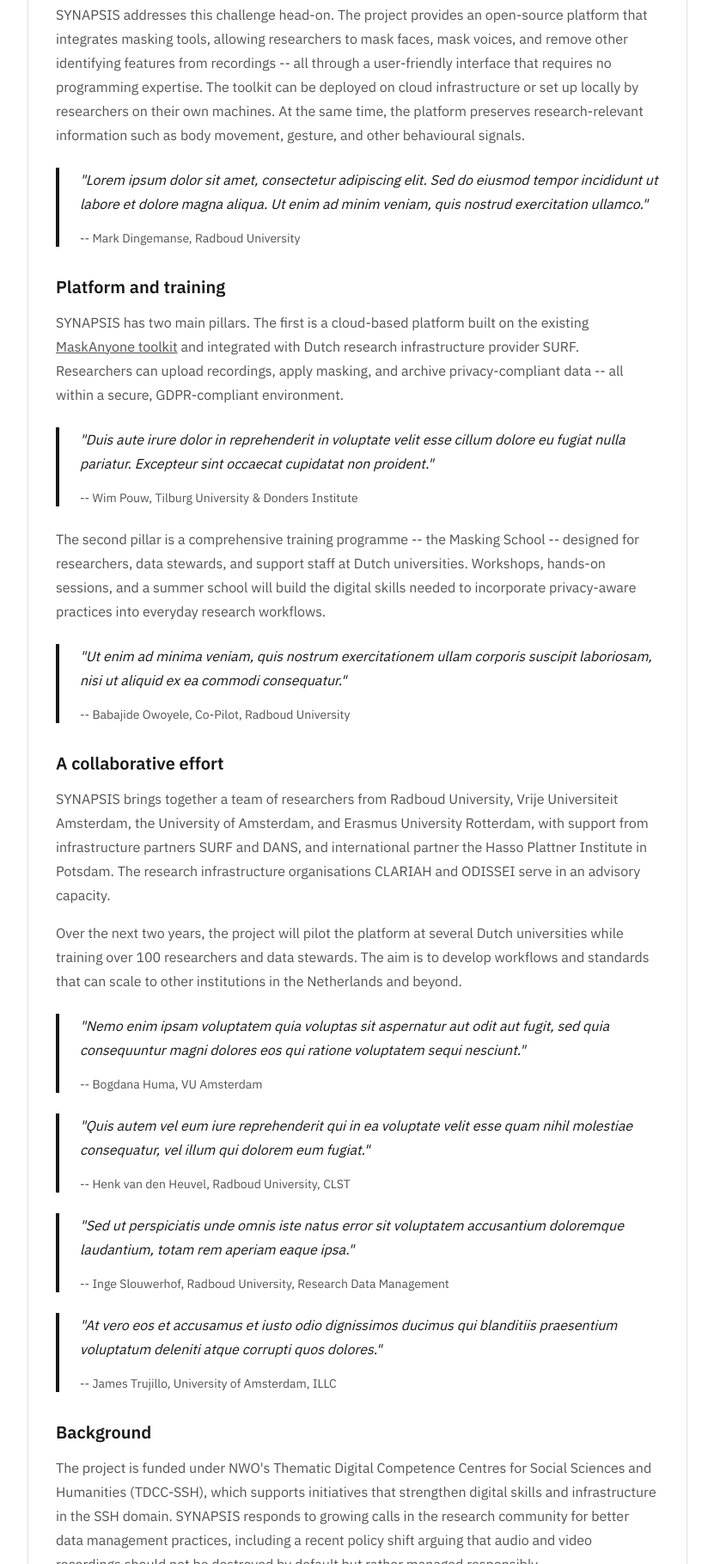
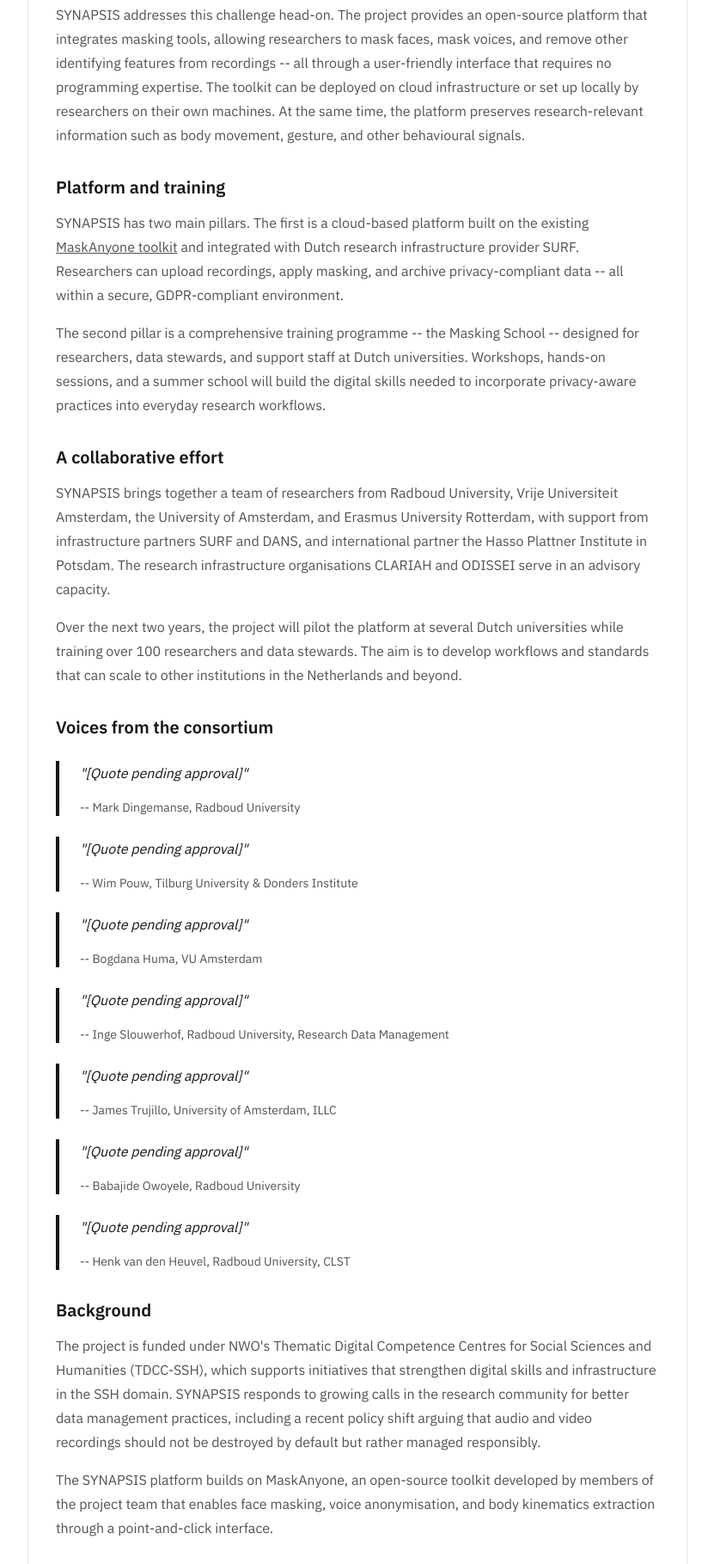
Before and after one commit to babajideowoyele/synapsis-website, an Eleventy site: page press.html in a window 1280 px wide. Shown: the part 930-2749 px from the top of the page at 86% size, without its empty margins (224-1055 px from the left). Built offline with nearby package versions, Linux system fonts and the light colour scheme; Eleventy itself is replaced by a stand-in of ours; files that its build step writes are made by us from their sources.

Commit message:
Update press release: consortium framing, quote shuffle

```diff
--- a/press.html
+++ b/press.html
@@ -54,35 +54,20 @@
                             <span class="text-sm text-carbon-text-secondary">February 2026</span>
                         </div>
 
-                        <h2 class="text-2xl font-semibold mb-6 leading-snug">Radboud University launches SYNAPSIS: a platform and training programme for privacy-aware research with video and audio data</h2>
+                        <h2 class="text-2xl font-semibold mb-6 leading-snug">Dutch research consortium launches SYNAPSIS: a platform and training programme for privacy-aware research with video and audio data</h2>
 
                         <div class="prose">
-                            <p><strong>Nijmegen</strong> -- Radboud University has launched SYNAPSIS, a collaborative project to help researchers in the social sciences and humanities share video and audio data while protecting the privacy of the people in those recordings. The project is funded by the Dutch Research Council (NWO) through its Thematic Digital Competence Centres programme.</p>
+                            <p><strong>The Netherlands</strong> -- A consortium of Dutch universities has launched SYNAPSIS, a collaborative project to help researchers in the social sciences and humanities share video and audio data while protecting the privacy of the people in those recordings. The project is funded by the Dutch Research Council (NWO) through its Thematic Digital Competence Centres programme.</p>
 
                             <p>Researchers across the social sciences and humanities increasingly rely on video and audio recordings to study human behaviour and social interaction -- from classroom observations to clinical interviews and conversational data. Yet privacy concerns often prevent this valuable data from being shared or reused, limiting transparency and reproducibility in research.</p>
 
                             <p>SYNAPSIS addresses this challenge head-on. The project provides an open-source platform that integrates masking tools, allowing researchers to mask faces, mask voices, and remove other identifying features from recordings -- all through a user-friendly interface that requires no programming expertise. The toolkit can be deployed on cloud infrastructure or set up locally by researchers on their own machines. At the same time, the platform preserves research-relevant information such as body movement, gesture, and other behavioural signals.</p>
 
-                            <blockquote>
-                                <p>"Lorem ipsum dolor sit amet, consectetur adipiscing elit. Sed do eiusmod tempor incididunt ut labore et dolore magna aliqua. Ut enim ad minim veniam, quis nostrud exercitation ullamco."</p>
-                                <footer class="text-sm text-carbon-text-secondary not-italic mt-2">-- Mark Dingemanse, Radboud University</footer>
-                            </blockquote>
-
                             <h3>Platform and training</h3>
 
                             <p>SYNAPSIS has two main pillars. The first is a cloud-based platform built on the existing <a href="https://github.com/MaskAnyone/MaskAnyone" class="underline hover:text-carbon-text">MaskAnyone toolkit</a> and integrated with Dutch research infrastructure provider SURF. Researchers can upload recordings, apply masking, and archive privacy-compliant data -- all within a secure, GDPR-compliant environment.</p>
 
-                            <blockquote>
-                                <p>"Duis aute irure dolor in reprehenderit in voluptate velit esse cillum dolore eu fugiat nulla pariatur. Excepteur sint occaecat cupidatat non proident."</p>
-                                <footer class="text-sm text-carbon-text-secondary not-italic mt-2">-- Wim Pouw, Tilburg University &amp; Donders Institute</footer>
-                            </blockquote>
-
                             <p>The second pillar is a comprehensive training programme -- the Masking School -- designed for researchers, data stewards, and support staff at Dutch universities. Workshops, hands-on sessions, and a summer school will build the digital skills needed to incorporate privacy-aware practices into everyday research workflows.</p>
-
-                            <blockquote>
-                                <p>"Ut enim ad minima veniam, quis nostrum exercitationem ullam corporis suscipit laboriosam, nisi ut aliquid ex ea commodi consequatur."</p>
-                                <footer class="text-sm text-carbon-text-secondary not-italic mt-2">-- Babajide Owoyele, Co-Pilot, Radboud University</footer>
-                            </blockquote>
 
                             <h3>A collaborative effort</h3>
 
@@ -90,25 +75,44 @@
 
                             <p>Over the next two years, the project will pilot the platform at several Dutch universities while training over 100 researchers and data stewards. The aim is to develop workflows and standards that can scale to other institutions in the Netherlands and beyond.</p>
 
+                            <h3>Voices from the consortium</h3>
+
+                            <div id="consortium-quotes">
                                 <blockquote>
-                                <p>"Nemo enim ipsam voluptatem quia voluptas sit aspernatur aut odit aut fugit, sed quia consequuntur magni dolores eos qui ratione voluptatem sequi nesciunt."</p>
+                                    <p>"[Quote pending approval]"</p>
+                                    <footer class="text-sm text-carbon-text-secondary not-italic mt-2">-- Mark Dingemanse, Radboud University</footer>
+                                </blockquote>
+
+                                <blockquote>
+                                    <p>"[Quote pending approval]"</p>
+                                    <footer class="text-sm text-carbon-text-secondary not-italic mt-2">-- Wim Pouw, Tilburg University &amp; Donders Institute</footer>
+                                </blockquote>
+
+                                <blockquote>
+                                    <p>"[Quote pending approval]"</p>
                                     <footer class="text-sm text-carbon-text-secondary not-italic mt-2">-- Bogdana Huma, VU Amsterdam</footer>
                                 </blockquote>
 
                                 <blockquote>
-                                <p>"Quis autem vel eum iure reprehenderit qui in ea voluptate velit esse quam nihil molestiae consequatur, vel illum qui dolorem eum fugiat."</p>
+                                    <p>"[Quote pending approval]"</p>
+                                    <footer class="text-sm text-carbon-text-secondary not-italic mt-2">-- James Trujillo, University of Amsterdam, ILLC</footer>
+                                </blockquote>
+
+                                <blockquote>
+                                    <p>"[Quote pending approval]"</p>
                                     <footer class="text-sm text-carbon-text-secondary not-italic mt-2">-- Henk van den Heuvel, Radboud University, CLST</footer>
                                 </blockquote>
 
                                 <blockquote>
-                                <p>"Sed ut perspiciatis unde omnis iste natus error sit voluptatem accusantium doloremque laudantium, totam rem aperiam eaque ipsa."</p>
+                                    <p>"[Quote pending approval]"</p>
                                     <footer class="text-sm text-carbon-text-secondary not-italic mt-2">-- Inge Slouwerhof, Radboud University, Research Data Management</footer>
                                 </blockquote>
 
                                 <blockquote>
-                                <p>"At vero eos et accusamus et iusto odio dignissimos ducimus qui blanditiis praesentium voluptatum deleniti atque corrupti quos dolores."</p>
-                                <footer class="text-sm text-carbon-text-secondary not-italic mt-2">-- James Trujillo, University of Amsterdam, ILLC</footer>
+                                    <p>"[Quote pending approval]"</p>
+                                    <footer class="text-sm text-carbon-text-secondary not-italic mt-2">-- Babajide Owoyele, Radboud University</footer>
                                 </blockquote>
+                            </div>
 
                             <h3>Background</h3>
 
@@ -187,3 +191,18 @@
             </div>
         </section>
     </main>
+
+<script>
+    // Shuffle consortium quotes on page load
+    document.addEventListener('DOMContentLoaded', function() {
+        const container = document.getElementById('consortium-quotes');
+        if (container) {
+            const quotes = Array.from(container.querySelectorAll('blockquote'));
+            for (let i = quotes.length - 1; i > 0; i--) {
+                const j = Math.floor(Math.random() * (i + 1));
+                [quotes[i], quotes[j]] = [quotes[j], quotes[i]];
+            }
+            quotes.forEach(quote => container.appendChild(quote));
+        }
+    });
+</script>
```
Lines whose indentation alone changed are shown as unchanged.
